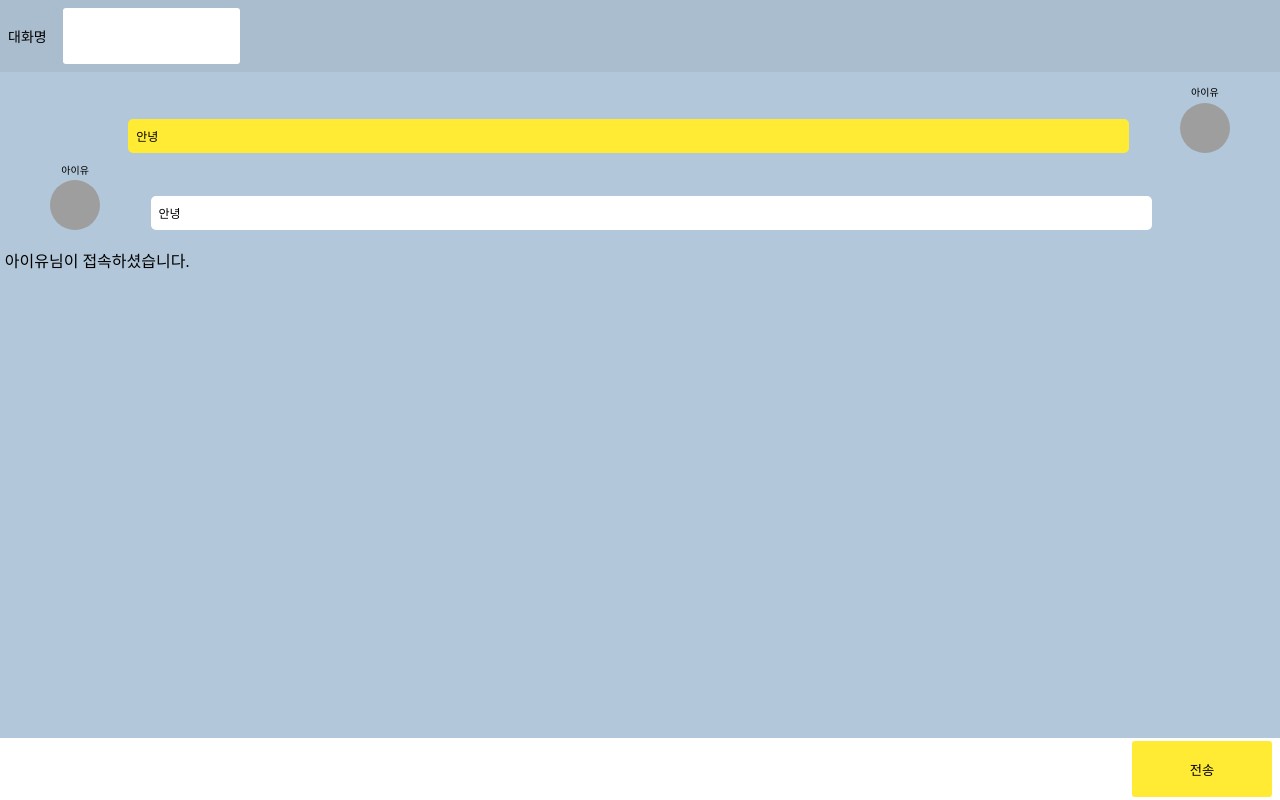
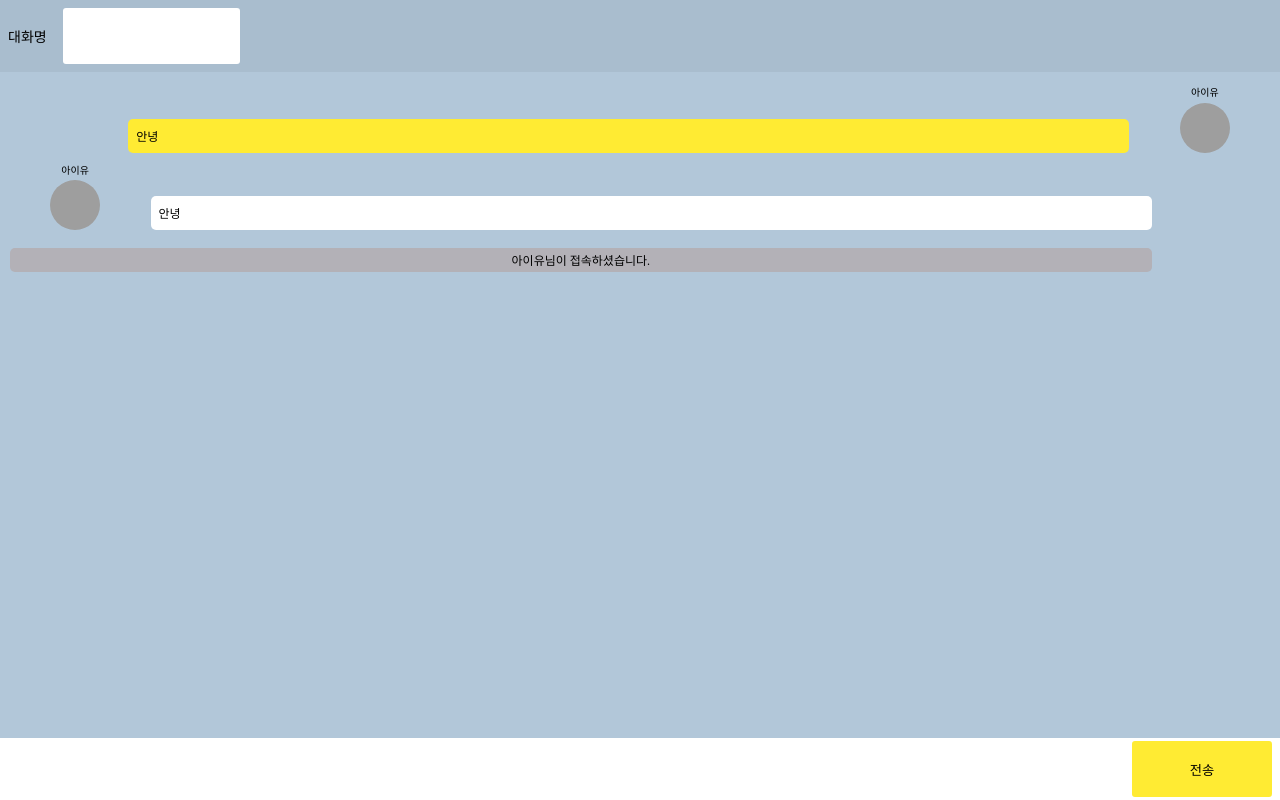
Before and after one commit to puppleberry/OSSW_team, a website: page static/index.html in a window 1280 px wide. Drawn offline with nearby package versions, Linux system fonts and the light colour scheme; no server answers; grey boxes are pictures that could not be loaded.

Commit message:
Add files via upload

```diff
--- a/static/css/index.css
+++ b/static/css/index.css
@@ -111,6 +111,15 @@ body {
   flex: 7;
 }
 
+.broadcast {
+  border-radius: 5px;
+  padding: 0.2rem;
+  font-size: 12px;
+  margin: 0 5px;
+  flex: 7;
+  text-align: center;
+}
+
 .time {
   font-size: 10px;
   margin: 0 5px;
@@ -128,3 +137,7 @@ body {
 .received .message {
   background: #fff;
 }
+
+.announce .broadcast {
+  background: rgba(180, 167, 167, 0.677);
+}
```
